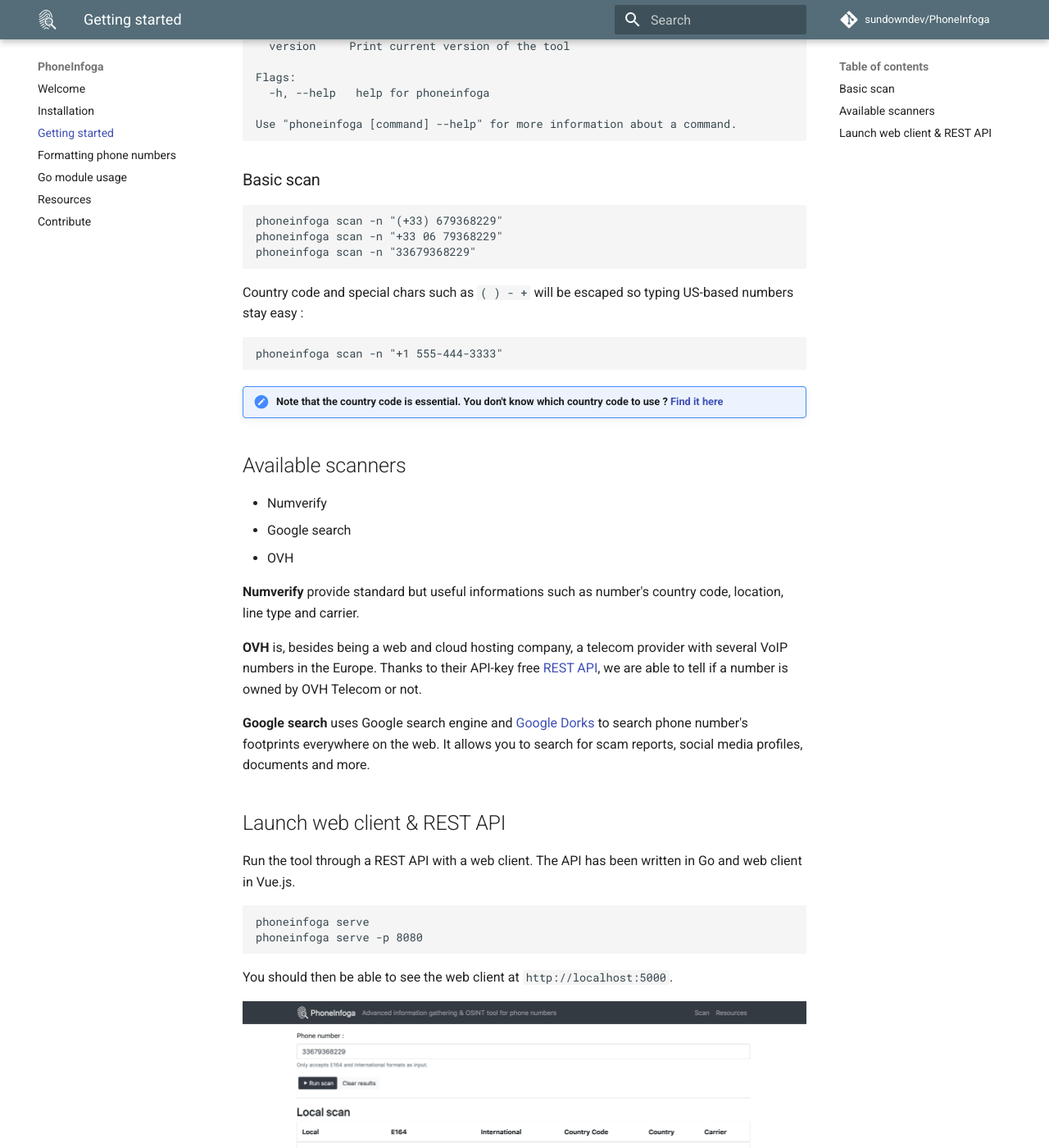
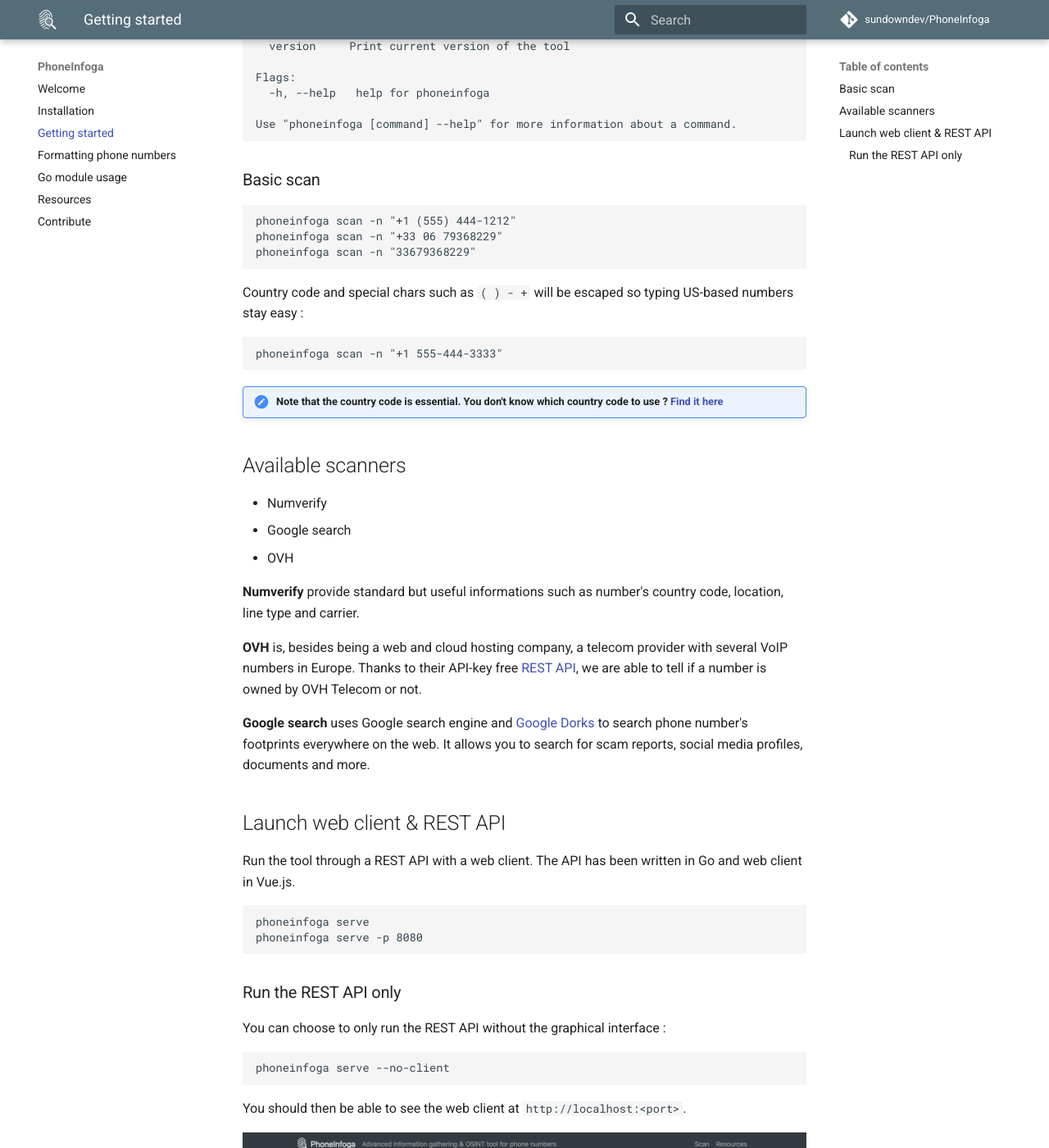
Before and after one commit to sundowndev/phoneinfoga, an MkDocs documentation site: the page built from docs/usage.md, in a window 1280 px wide and 1400 px high, scrolled down 413 px. Shown: the whole window at 82% size. Built offline with MkDocs 1.6.1 and Material for MkDocs 9.7.7, drawn with Linux system fonts in a browser that asks for light colours; comment, search, counter and statistics services are not loaded.

Commit message:
docs: update documentation

````diff
--- a/docs/usage.md
+++ b/docs/usage.md
@@ -24,7 +24,7 @@
 ### Basic scan
 
 ```
-phoneinfoga scan -n "(+33) 679368229"
+phoneinfoga scan -n "+1 (555) 444-1212"
 phoneinfoga scan -n "+33 06 79368229"
 phoneinfoga scan -n "33679368229"
 ```
@@ -84,6 +84,14 @@
 phoneinfoga serve -p 8080
 ```
 
-You should then be able to see the web client at `http://localhost:5000`.
+### Run the REST API only
+
+You can choose to only run the REST API without the graphical interface :
+
+```
+phoneinfoga serve --no-client
+```
+
+You should then be able to see the web client at `http://localhost:<port>`.
 
 ![](./images/screenshot.png)
````
Also changed, not shown: other parts of docs/usage.md (+1 -1 lines), docs/contribute.md (+5 -3 lines), docs/go-module-usage.md (+1 -1 lines).
